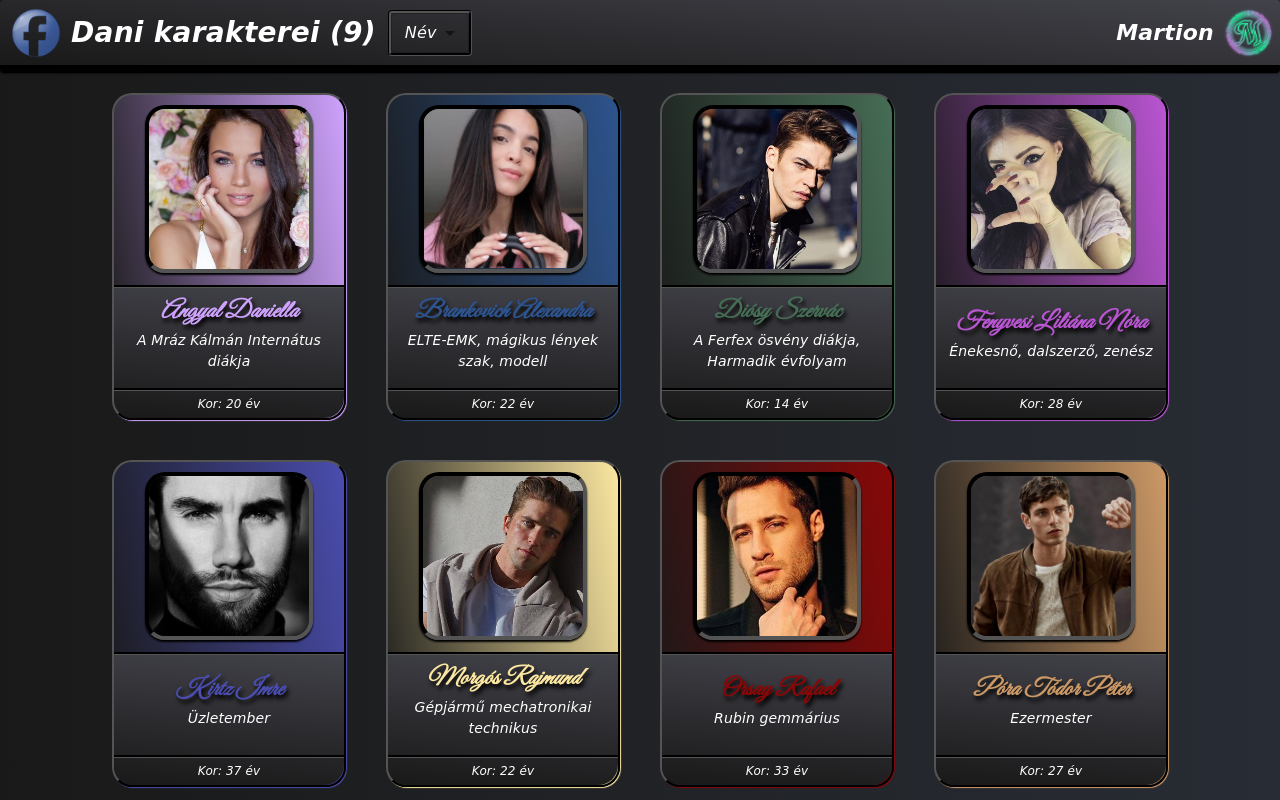
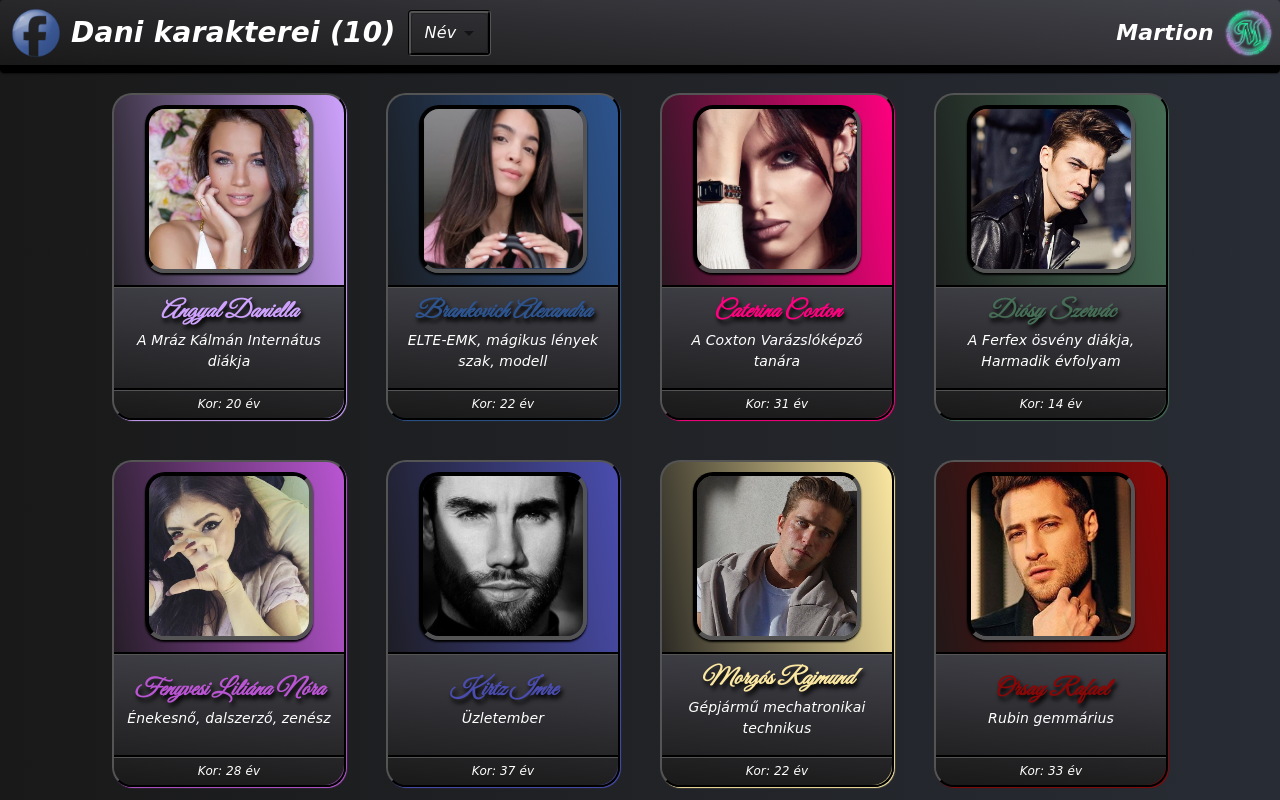
Before and after one commit to DanielWiera/DaniCharactersMartion, a React (Create React App) app: page / in a window 1280 px wide. Shown: the top 800 px of the page. Built offline with nearby package versions, Linux system fonts and the light colour scheme; the HTML template or start-up script is replaced by a standard one.

Commit message:
Update characterList.js - Added Caterina

```diff
--- a/src/components/characters/characterList.js
+++ b/src/components/characters/characterList.js
@@ -14,6 +14,14 @@ const characterList = [
         img: "brankovichalexandra.png",
         pic: "Samantha Guerrero",
         color: "#2D548E"
+    },
+    {
+        name: "Caterina Coxton",
+        title: "A Coxton Varázslóképző tanára",
+        birthday: "1993-03-03",
+        img: "caterinacoxton2.png",
+        pic: "Charelle Schriek",
+        color: "#FF007F"
     },
     {
         name: "Diósy Szervác",
```
